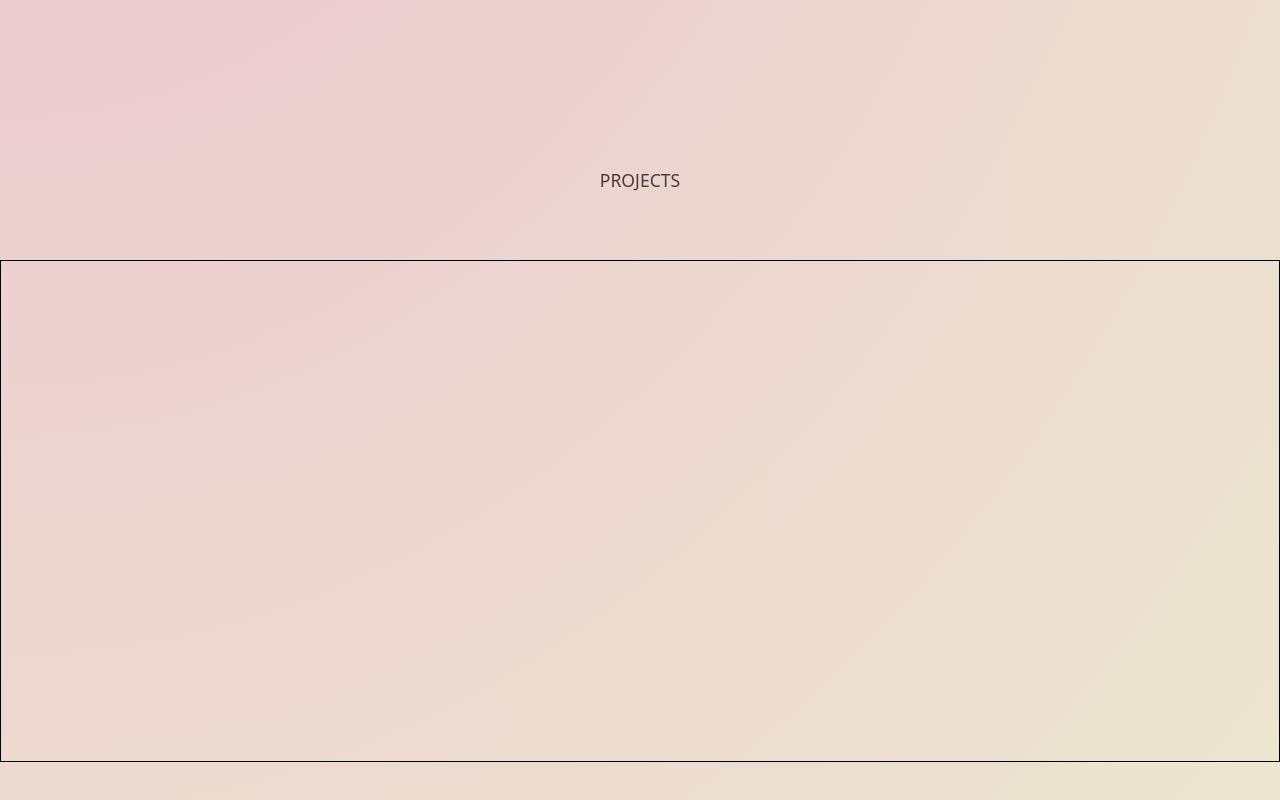
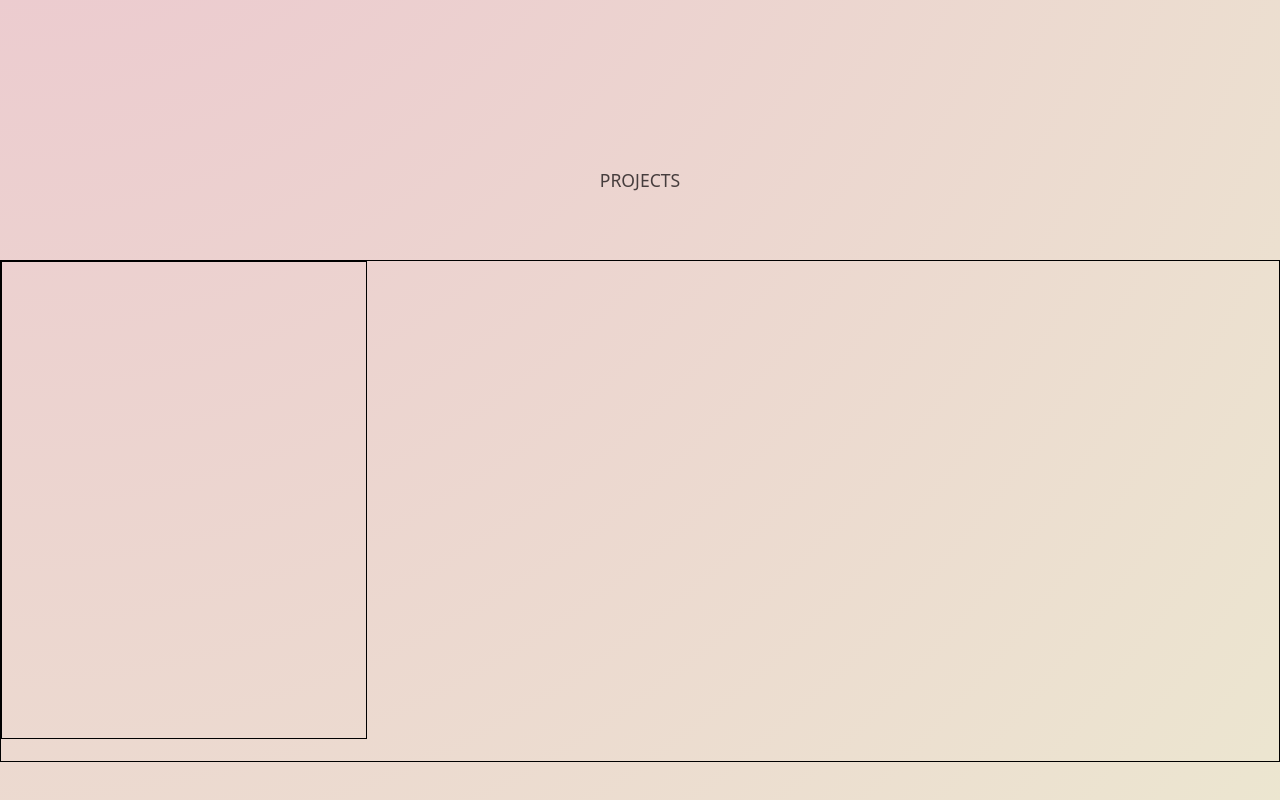
Before and after one commit to wania-sharif/wania-portfolio, a React (Vite) app: page / in a window 1280 px wide. Shown: the part 698-1498 px from the top of the page. Built offline with nearby package versions, Linux system fonts and the light colour scheme.

Commit message:
#2 create ProjectCard component

```diff
--- /dev/null
+++ b/src/components/Projects/ProjectCard/ProjectCard.jsx
@@ -0,0 +1,12 @@
+import './projectCard.css'
+
+function ProjectCard() {
+
+  return (
+    <div className='project-card'>
+
+    </div>
+  )
+}
+
+export default ProjectCard
--- /dev/null
+++ b/src/components/Projects/ProjectCard/projectCard.css
@@ -0,0 +1,6 @@
+.project-card {
+    font-size: 14px;
+    width: 26em;
+    height: 34em;
+    border: 1px solid black;
+}
--- a/src/components/Projects/Projects.jsx
+++ b/src/components/Projects/Projects.jsx
@@ -1,3 +1,4 @@
+import ProjectCard from './ProjectCard/ProjectCard'
 import './projects.css'
 
 function Projects() {
@@ -6,7 +7,7 @@ function Projects() {
     <div className='projects'>
         <h3>PROJECTS</h3>
         <div className='content'>
-
+            <ProjectCard />
         </div>
     </div>
   )
```
